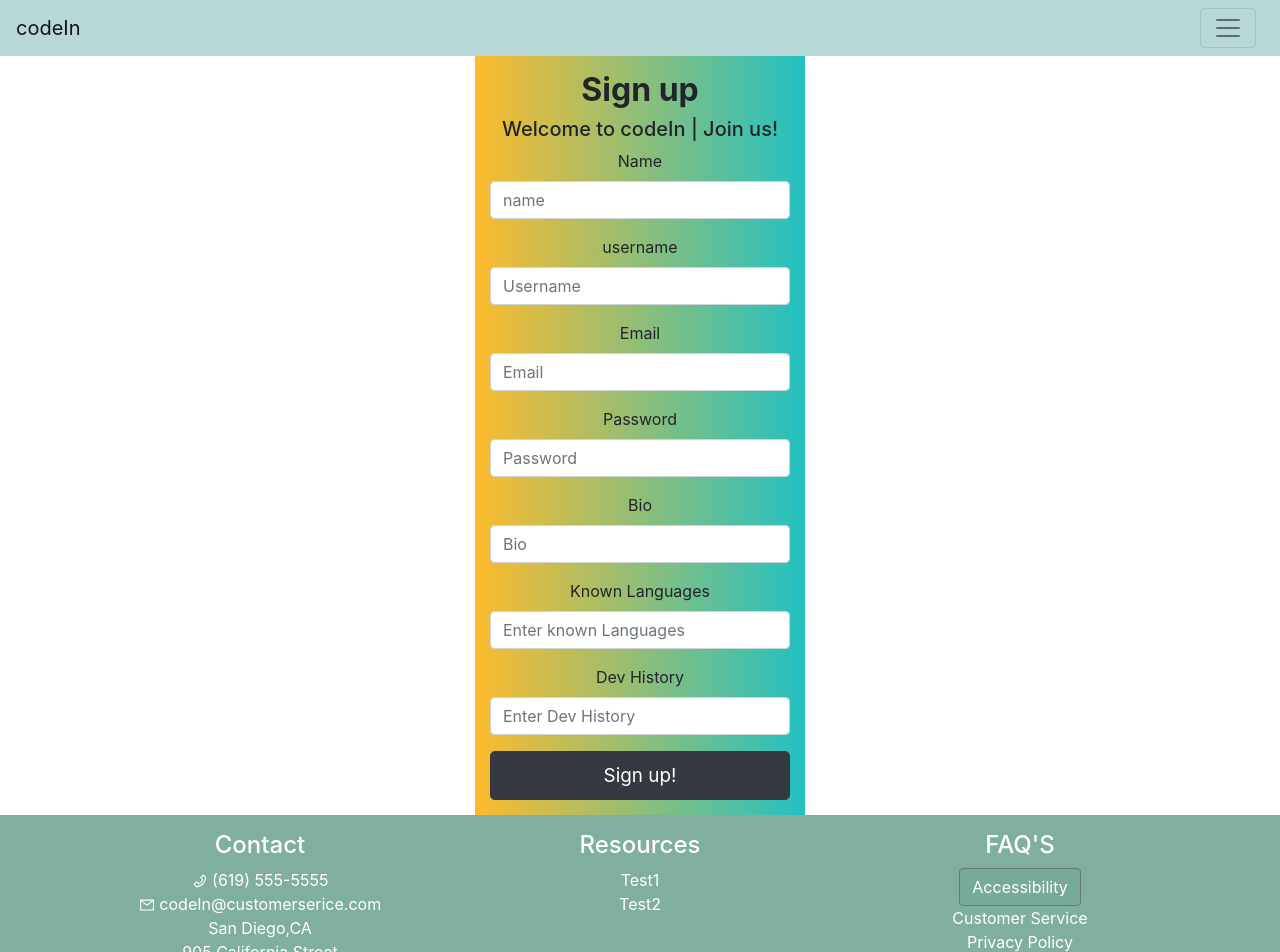
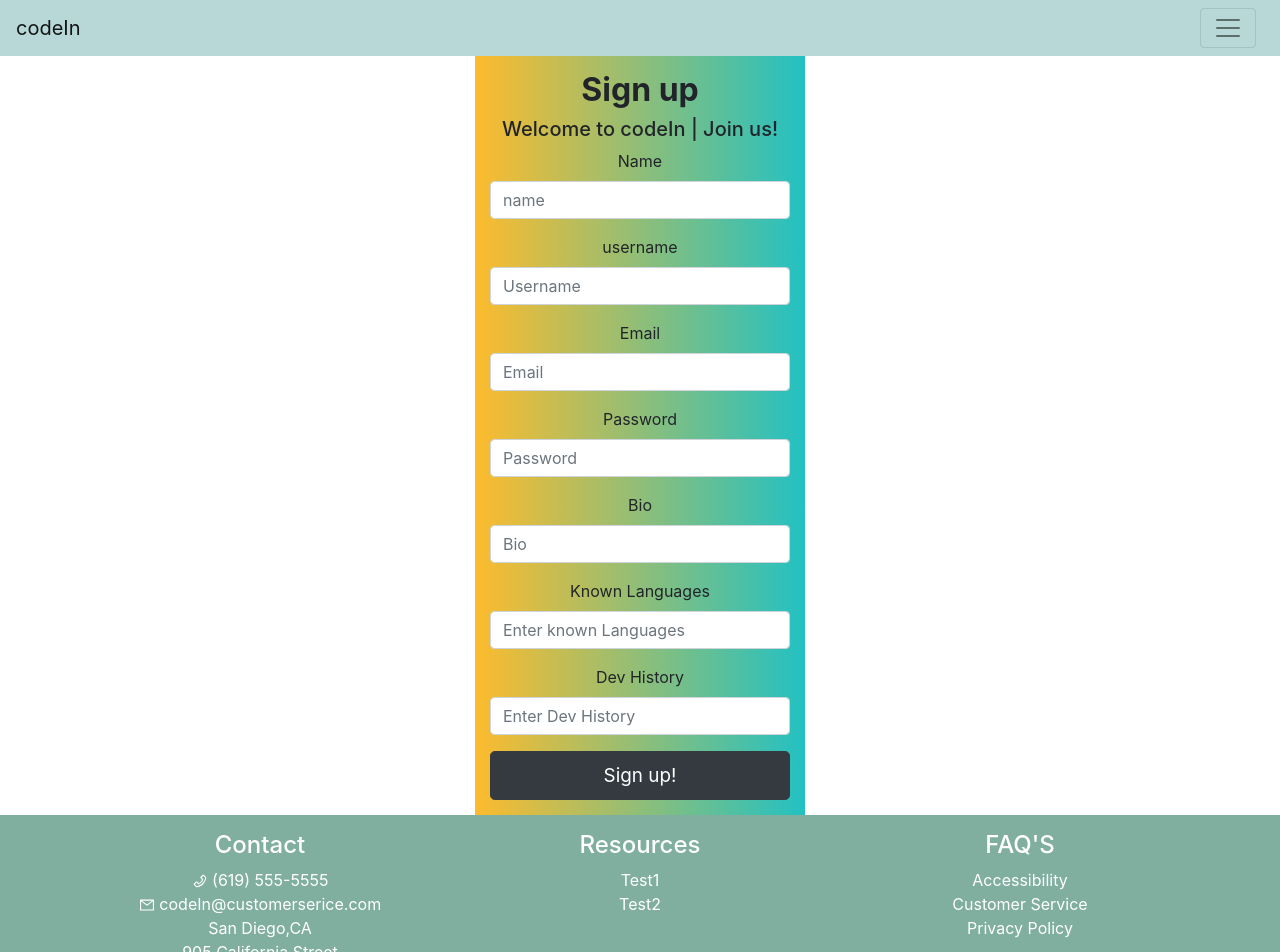
Before and after one commit to BenJ-46/project3, a React (Create React App) app in the folder client/: page /Signup in a window 1280 px wide. Shown: the top 952 px of the page. Built offline with nearby package versions, Linux system fonts and the light colour scheme.

Commit message:
Friends page created

```diff
--- a/client/src/App.js
+++ b/client/src/App.js
@@ -5,6 +5,7 @@ import Signup from './Pages/Signup'
 import Profile from './Pages/Profile'
 import Collab from './Pages/Collab'
 import Team from './Pages/Team'
+import Friends from './Pages/Friends'
 import Footer from './components/Footer'
 import './App.css'
 import { Collapse, Navbar, NavbarToggler, NavbarBrand, Nav, NavItem, NavLink } from 'reactstrap';
@@ -42,6 +43,9 @@ const App = () => {
                   <NavItem>
                     <NavLink href="/Collab/">Collab</NavLink>
                   </NavItem>
+                    <NavItem>
+                      <NavLink href="/Friends">Friends</NavLink>
+                    </NavItem>
                   <NavItem>
                     <NavLink href="/Team">Team</NavLink>
                   </NavItem>
@@ -55,6 +59,7 @@ const App = () => {
               {/* <Route exact path="/Search" component={Search} /> */}
               <Route path="/Profile" component={Profile} />
             <Route path="/Collab" component={Collab} />
+              <Route path="/Friends" component={Friends} />
             <Route path="/Team" component={Team} />
               <Route path="/Signup" component={Signup} />
              </Switch>
--- /dev/null
+++ b/client/src/Pages/Friends/Friends.js
@@ -0,0 +1,17 @@
+import React from 'react'
+import './Friends.css'
+
+
+const Friends = () => {
+
+
+  return (
+    <>
+   <h1>hi</h1>
+
+  </>
+)
+
+}
+
+export default Friends
--- /dev/null
+++ b/client/src/Pages/Friends/index.js
@@ -0,0 +1 @@
+export { default } from './Friends.js'
--- a/client/src/components/Footer.js
+++ b/client/src/components/Footer.js
@@ -34,12 +34,8 @@ const Footer = () => {
           <div className="col">
             <h4>FAQ'S</h4>
             <ul className="list-unstyled">
-                <li><Button className="bcolor btn:focus"  type="button"
-                  onClick={(e) => {
-                    e.preventDefault();
-                    window.location.href = 'https://guarded-crag-60613.herokuapp.com/';
-                  }}
-                > Accessibility</Button></li>
+                <li>
+                 Accessibility</li>
               <li>Customer Service</li>
               <li>Privacy Policy</li>
             </ul>
```
Also changed, not shown: client/src/Pages/Friends/Friends.css (added).
